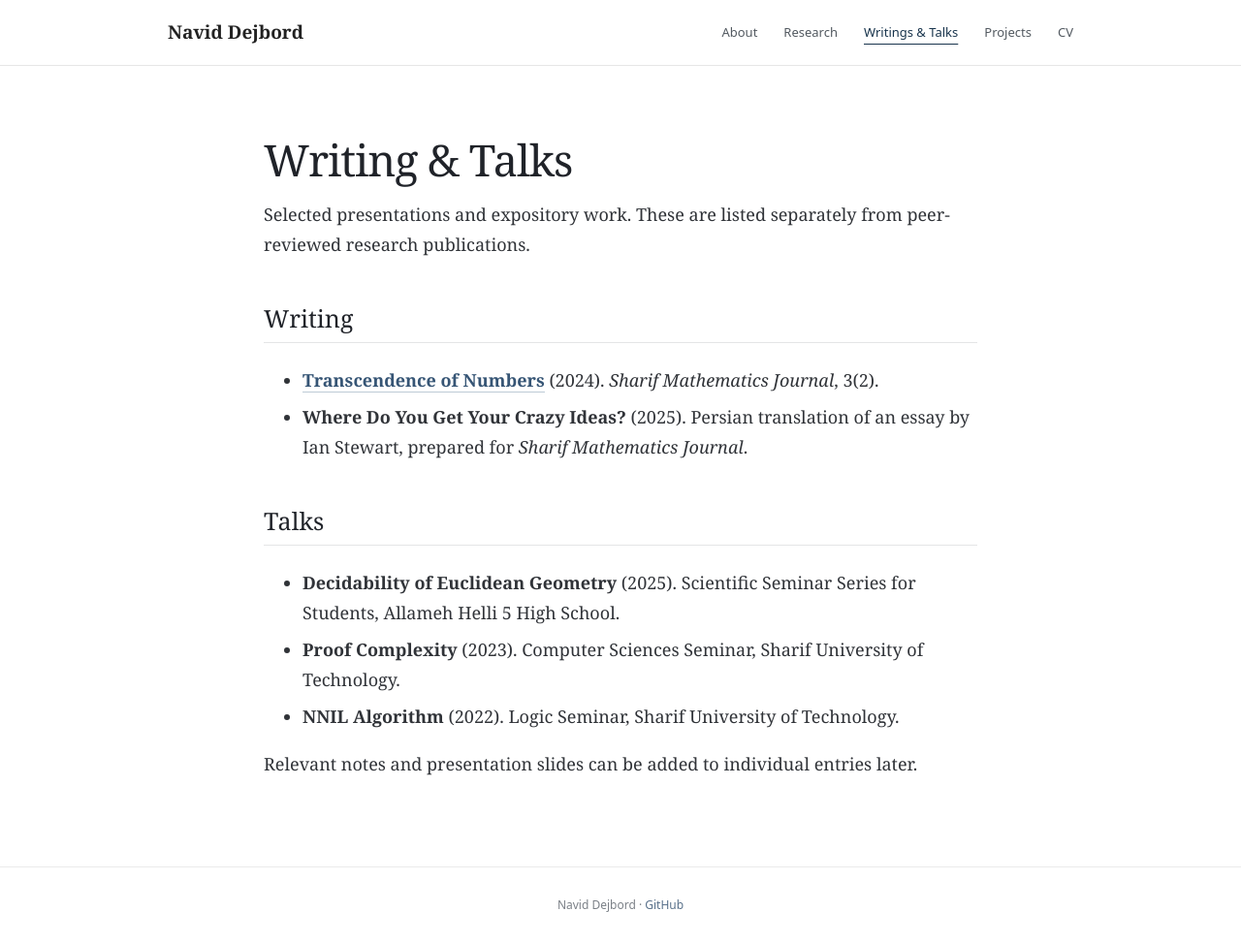
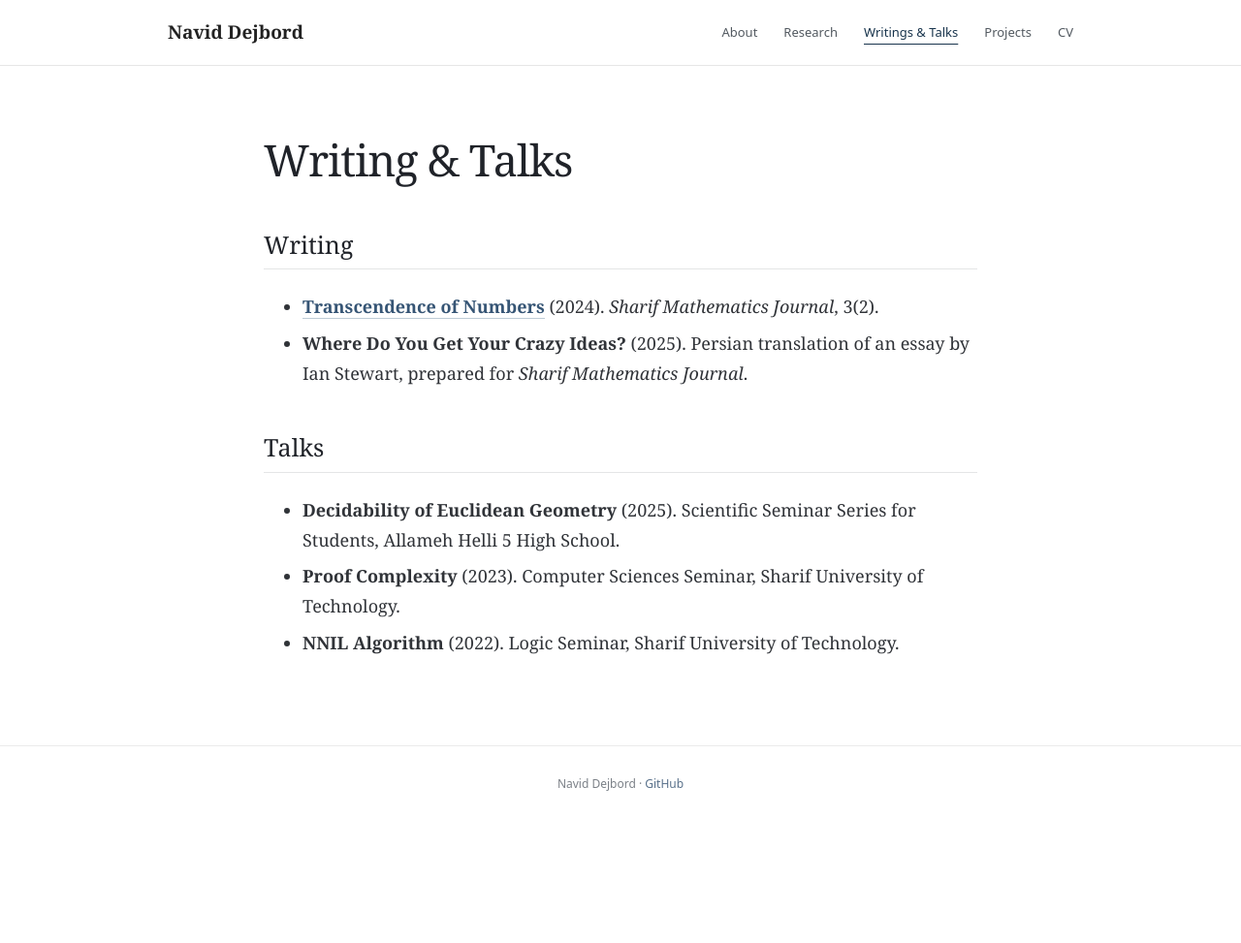
Before and after one commit to NavidDejbord/naviddejbord.github.io, a Jekyll site: the page built from writings/index.md, in a window 1280 px wide. Shown: the whole page at 97% size. Built offline with Jekyll 4.4.1, drawn with Linux system fonts in a browser that asks for light colours; after the commit the page ends 900 px from its top, so only the background shows below that.

Commit message:
Update index.md

```diff
--- a/writings/index.md
+++ b/writings/index.md
@@ -6,8 +6,6 @@ permalink: /writings/
 ---
 
 # Writing & Talks
-
-Selected presentations and expository work. These are listed separately from peer-reviewed research publications.
 
 ## Writing
 
@@ -19,5 +17,3 @@ Selected presentations and expository work. These are listed separately from pee
 - **Decidability of Euclidean Geometry** (2025). Scientific Seminar Series for Students, Allameh Helli 5 High School.
 - **Proof Complexity** (2023). Computer Sciences Seminar, Sharif University of Technology.
 - **NNIL Algorithm** (2022). Logic Seminar, Sharif University of Technology.
-
-Relevant notes and presentation slides can be added to individual entries later.
```
